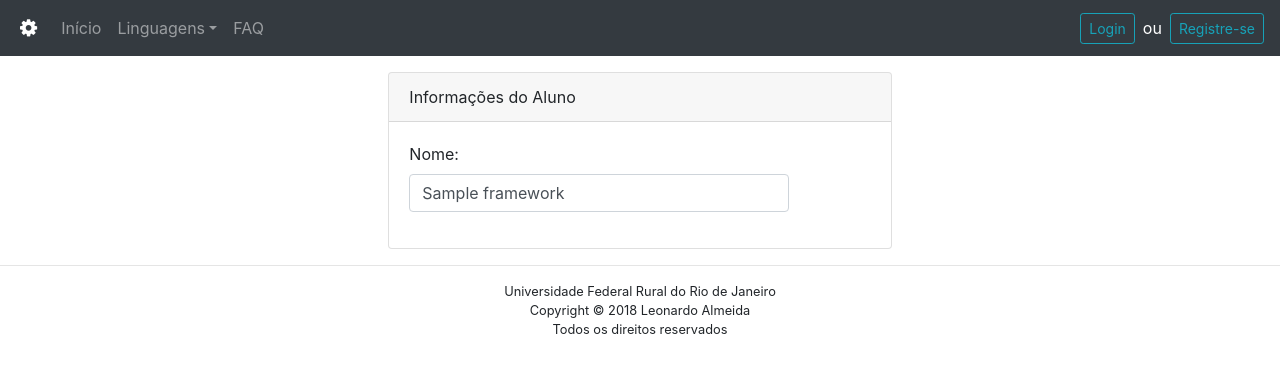
After one commit to Leoalmeida95/mundo-dos-frameworks, a Django app: page /frameworks/1 in a window 1280 px wide. The commit adds this page. Shown: the top 373 px of the page. Run offline with Django 3.2, Linux system fonts and the light colour scheme; tables that the repository leaves empty hold one stand-in row (values such as "Sample post"); some libraries are stand-ins or nearby versions.

Commit message:
lista de linguagens e frameworks

```diff
--- a/wof/templates/web/base.html
+++ b/wof/templates/web/base.html
@@ -19,14 +19,27 @@
 		 aria-controls="navbarSupportedContent" aria-expanded="false" aria-label="Toggle navigation">
 			<span class="navbar-toggler-icon"></span>
 		</button>
-		<a class="navbar-brand ml-1" href="/web/home/">
+		<a class="navbar-brand ml-1" href="/">
 			<i class="fa fa-cog" aria-hidden="true"></i>
 		</a>
-
 		<div class="collapse navbar-collapse" id="navbarSupportedContent">
 			<ul class="navbar-nav mr-auto">
 				<li class="nav-item">
-					<a class="nav-link">Linguagens</a>
+					<a class="nav-link" href="/">Início</a>
+				</li>
+				<li class="nav-item dropdown">
+					<a class="nav-link dropdown-toggle" href="#" id="navbarDropdown" role="button" data-toggle="dropdown" aria-haspopup="true"
+					 aria-expanded="false">Linguagens</a>
+					<div class="dropdown-menu" aria-labelledby="navbarDropdown">
+						{%for lg in linguagens %}
+						<a class="dropdown-item" href="{% url 'web:frameworks' lg.id %}">{{lg.nome}}</a>
+						{%endfor%}
+						<div class="dropdown-divider"></div>
+						<a class="dropdown-item" href="#">FAQ</a>
+					</div>
+				</li>
+				<li class="nav-item">
+					<a class="nav-link">FAQ</a>
 				</li>
 			</ul>
 			{% if user.is_authenticated %}
@@ -48,12 +61,12 @@
 		{% block conteudo %} {% endblock %}
 	</div>
 	<!-- FOOTER -->
-	<hr>
+	<hr style="border:solid 1p">
 	<footer class="text-center">
 		<small id="footer">
 			<p>
 				Universidade Federal Rural do Rio de Janeiro
-				<br /> Copyright© 2018 Leonardo Almeida
+				<br /> Copyright © 2018 Leonardo Almeida
 				<br /> Todos os direitos reservados
 			</p>
 		</small>
--- /dev/null
+++ b/wof/templates/web/frameworks.html
@@ -0,0 +1,17 @@
+{% extends "web/base.html" %} {% block titulo %}Início{% endblock %} {% block conteudo %} {% load staticfiles %}
+<div class="col-sm-5 mx-auto mt-3">
+    <div class="card">
+        <div class="card-header">Informações do Aluno</div>
+        <div class="card-body">
+            {%for frm in frameworks %}
+            <div class="row">
+                <div class="form-group col-md-10">
+                    <label for="usr">Nome:</label>
+                    <input type="text" class="form-control bg-white" id="usr" value="{{frm.nome}}" disabled>
+                </div>
+            </div>
+            {%endfor%}
+        </div>
+    </div>
+</div>
+{% endblock %}
--- a/wof/templates/web/home.html
+++ b/wof/templates/web/home.html
@@ -1,10 +1,10 @@
 {% extends "web/base.html" %} {% block titulo %}Início{% endblock %} {% block conteudo %} {% load staticfiles %}
 <!-- CONTENT -->
-<h5 class="mt-2">Seja bem vindo {% if user.is_authenticated %}{{ user.first_name }}{% else %}usuário anônimo{% endif %}</h5>
+<h6 class="mt-2 ml-5">Seja bem-vindo {% if user.is_authenticated %}{{ user.first_name }}{% else %}usuário anônimo{% endif %}</h6>
 <div class="container">
 	<div class="col-md-7 mx-auto">
 		<div class="card border-dark mb-3">
-			<div class="col-md-6 mx-auto mt-2 mb-2">
+			<div class="col-md-6 mx-auto mt-4 mb-2">
 				<img class="card-img-top" src="{% static 'code.png' %}" alt="Card image cap">
 			</div>
 			<div class="card-body">
--- a/wof/wof/urls.py
+++ b/wof/wof/urls.py
@@ -20,5 +20,5 @@ import wofapp.urls
 
 urlpatterns = [
     path('admin/', admin.site.urls),
-    path('web/', include('wofapp.urls',namespace='wofapp'))
+    path('', include('wofapp.urls',namespace='wofapp'))
 ]
--- a/wof/wofapp/models.py
+++ b/wof/wofapp/models.py
@@ -34,7 +34,7 @@ class Perfil(models.Model):
 
 class Usuario(PermissionsMixin, AbstractBaseUser):
     cpf = models.CharField(max_length=30)
-    is_active = models.BooleanField(default=True)
+    is_activeUser = models.BooleanField(default=True)
     is_admin = models.BooleanField(default=False)
     conta_publica = models.BooleanField(default=False)
     formacao = models.CharField(max_length=80,null = True)
@@ -86,7 +86,7 @@ class Usuario(PermissionsMixin, AbstractBaseUser):
 
     @property
     def is_active(self):
-        return self.is_active
+        return self.is_activeUser
 
 class Linguagem(models.Model):
     nome = models.CharField(max_length=30)
--- a/wof/wofapp/urls.py
+++ b/wof/wofapp/urls.py
@@ -3,8 +3,9 @@ from . import views
 
 app_name='web'
 urlpatterns = [
-    path('home/', views.home, name='home'),
+    path('', views.home, name='home'),
     path('login/', views.login_view, name="login"),
     path('logout/', views.logout_view, name="logout"),
-    path('register/', views.RegistrationView.as_view(), name="register")
+    path('register/', views.RegistrationView.as_view(), name="register"),
+    path('frameworks/<int:lg_id>', views.get_frameworks, name='frameworks'),
 ]
--- a/wof/wofapp/views.py
+++ b/wof/wofapp/views.py
@@ -1,30 +1,34 @@
 from django.shortcuts import render
-from django.views.generic import CreateView
+from django.template import loader
+from django.views.generic import CreateView, ListView
 from django.http import HttpResponseRedirect
 from django.contrib.auth.views import login
 from django.contrib.auth.views import logout
 from django.urls import reverse_lazy, reverse
 
 from .forms import CustomUserCreationForm
+from .models import Linguagem, Framework
 
 def home(request):
-    return render(request,'web/home.html')
+    linguagens = Linguagem.objects.all()
+    return render(request,'web/home.html',{'linguagens':linguagens})
 
+def get_frameworks(request,lg_id):
+    frameworks = Framework.objects.all().filter(id=lg_id)
+    return render(request,'web/frameworks.html',{'frameworks':frameworks})
 
 def login_view(request, *args, **kwargs):
     if request.user.is_authenticated:
         return HttpResponseRedirect(reverse('web:home'))
 
     kwargs['extra_context'] = {'next': reverse('web:home')}
-    kwargs['template_name'] = 'web/login.html'
+    kwargs['template_name'] = 'web:login.html'
     return login(request, *args, **kwargs)
-
 
 def logout_view(request, *args, **kwargs):
     kwargs['next_page'] = reverse('web:home')
     return logout(request, *args, **kwargs)
 
-
 class RegistrationView(CreateView):
     form_class = CustomUserCreationForm
     success_url = reverse_lazy('web:login')
```
Also changed, not shown: wof/wofapp/migrations/0006_usuario_is_activeuser.py (added).
